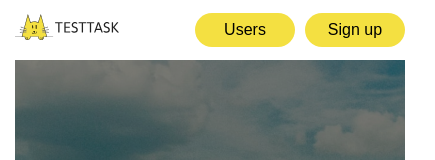
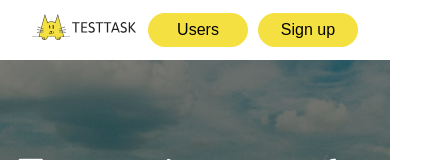
Before and after one commit to BulakhRodion/abz-test, a React (Create React App) app: page / in a window 390 px wide. Shown: the top 160 px of the page, 435 px wide, since content can reach past the window. Built offline with nearby package versions, Linux system fonts and the light colour scheme; no server answers.

Commit message:
Simple version finished, visually tested

```diff
--- a/src/components/CardsHolder/CardsHolder.jsx
+++ b/src/components/CardsHolder/CardsHolder.jsx
@@ -1,3 +1,4 @@
+/* eslint-disable */
 import Card from "../Card/Card";
 import ButtonPrimary from "../common/Button/ButtonPrimary";
 import {getUsers} from "../../helpers/requests";
@@ -59,7 +60,10 @@ function CardsHolder({displayUser}) {
                     })
                 }
                 {
-                    isLoading && <img className="abz__loader" src={Preloader} alt="preloader"/>
+                    isLoading &&
+                    <div className="abz__loader-wrapper">
+                        <img className="abz__loader" src={Preloader} alt="preloader"/>
+                    </div>
                 }
             </div>
             {
--- /dev/null
+++ b/src/styles/_laptop.scss
@@ -0,0 +1,20 @@
+@import "common";
+
+.container {
+  padding: 0;
+}
+
+.abz {
+  &__navbar {
+    padding: 0 60px;
+  }
+
+  &__cards-wrapper {
+    padding: 140px 0;
+  }
+
+  &__card {
+    width: 242px;
+    height: 214px;
+  }
+}
--- /dev/null
+++ b/src/styles/_mobile.scss
@@ -0,0 +1,46 @@
+@import "common";
+
+.container {
+  padding: 0;
+}
+
+.abz {
+  &__navbar {
+    padding: 0 16px;
+  }
+
+  &__fs {
+    &-wrapper {
+      padding: 0 15px;
+      height: 500px;
+    }
+  }
+
+  &__cards-wrapper {
+    padding: 140px 0;
+  }
+
+  &__block-title {
+    max-width: 328px;
+  }
+
+  &__card {
+    width: 288px;
+    height: 214px;
+    margin-right: 0;
+    &:nth-child(n + 2) {
+      margin-top: 20px;
+    }
+  }
+
+ &__post-block {
+   padding: 0 15px;
+ }
+
+  &__input {
+    width: 296px;
+    &--holder {
+      width: 213px;
+    }
+  }
+}
--- /dev/null
+++ b/src/styles/_tablet.scss
@@ -0,0 +1,33 @@
+@import "common";
+
+.container {
+  padding: 0;
+}
+
+.abz {
+  &__navbar {
+    padding: 0 32px;
+  }
+
+  &__fs {
+    &-wrapper {
+      height: 500px;
+    }
+  }
+
+  &__cards-wrapper {
+    padding: 140px 0;
+  }
+
+  &__card {
+    width: 304px;
+    height: 214px;
+    margin-right: 16px;
+    &:nth-child(2n+2) {
+      margin-right: 0;
+    }
+    &:nth-child(n + 3) {
+      margin-top: 16px;
+    }
+  }
+}
--- a/src/styles/styles.scss
+++ b/src/styles/styles.scss
@@ -1,6 +1,4 @@
 @import "common";
-//@import "mixins";
-//@import "variables";
 
 .abz {
   &__navbar {
@@ -117,6 +115,12 @@
     }
   }
 
+  &__loader-wrapper {
+    @include flex(center, center);
+    width: 100%;
+    max-width: 322px;
+  }
+
   &__tooltip {
     z-index: 100;
     display: none;
@@ -148,7 +152,7 @@
   }
 
   &__form {
-    margin-bottom: 50px;
+    padding-bottom: 100px;
     @include flex(center, flex-start, column);
     &_btn-wrapper {
       width: 100%;
@@ -182,6 +186,10 @@
 
     &.input-active + .abz__label {
       top: 0;
+    }
+
+    &--holder {
+      width: 265px;
     }
 
     &--file {
@@ -316,3 +324,15 @@
   }
 
 }
+
+@media screen and (max-width: 1024px){
+  @import "./_laptop.scss";
+}
+
+@media screen and (max-width: 768px){
+  @import "./_tablet.scss";
+}
+
+@media screen and (max-width: 360px){
+  @import "./_mobile.scss";
+}
```
Also changed, not shown: 1 other file (tests, documents, lock files or other folders).
